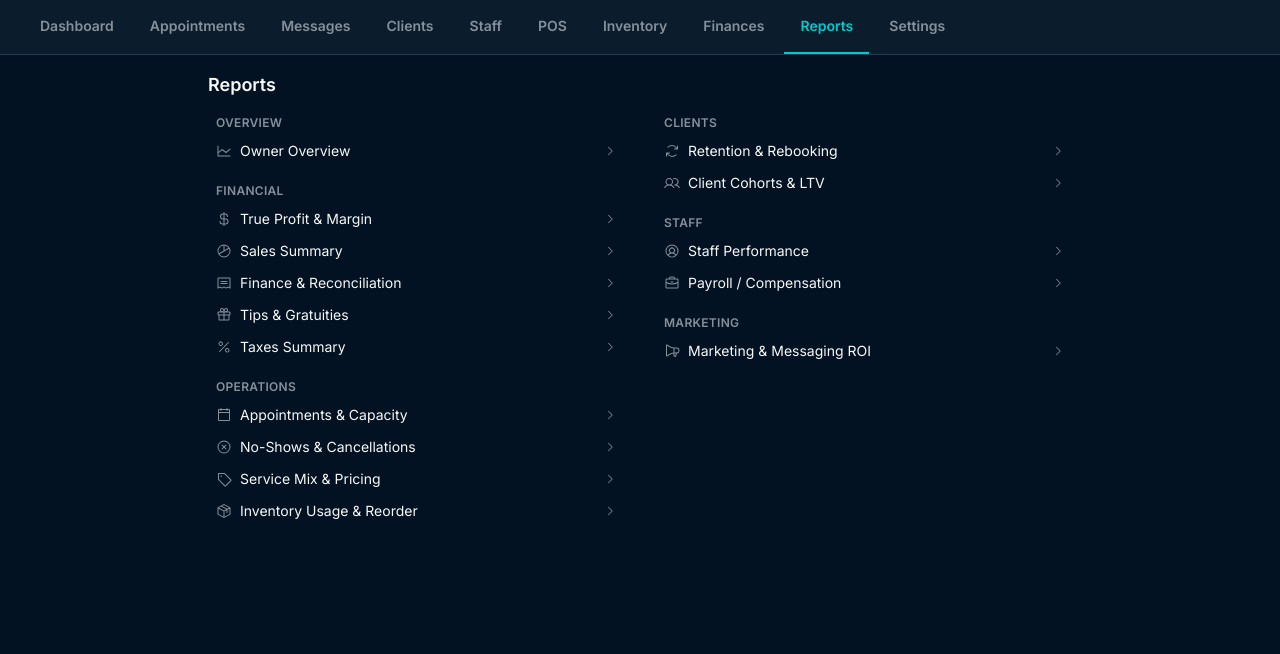
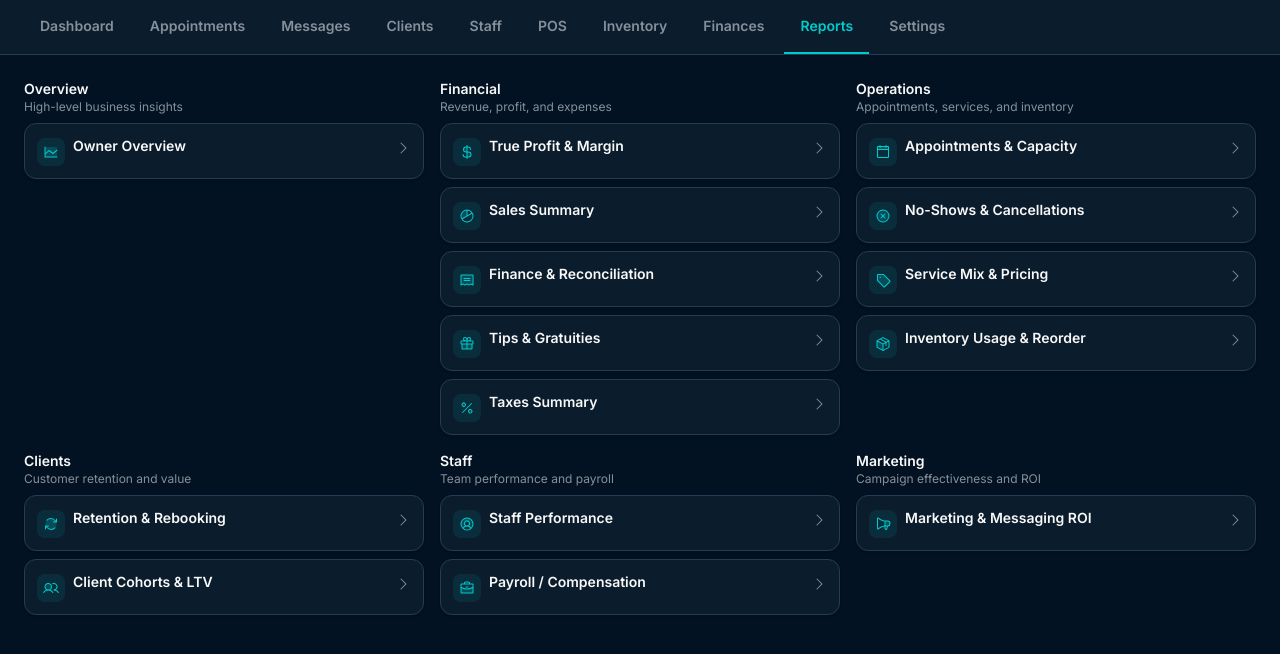
Before and after one commit to JimmysRanch/126, a React (Vite) app: page /reports in a window 1280 px wide. Shown: the top 654 px of the page. Built offline with nearby package versions, Linux system fonts and the light colour scheme.

Commit message:
Generated by Spark: The reports tab landing page does not really look like it fits in this app. Maybe we could add some of these into cards like the rest of the tabs ?

```diff
--- a/src/pages/reports/index.tsx
+++ b/src/pages/reports/index.tsx
@@ -1,6 +1,6 @@
 /**
  * Reports Module - Main Entry Point
- * Clean two-column layout with categories as section headers
+ * Card-based layout organized by category
  */
 
 import { useNavigate, Routes, Route } from 'react-router-dom'
@@ -22,7 +22,8 @@ import {
   Percent,
   CaretRight,
 } from '@phosphor-icons/react'
-import { cn } from '@/lib/utils'
+import { Card } from '@/components/ui/card'
+import { Button } from '@/components/ui/button'
 
 // Import report pages
 import { OwnerOverview } from './pages/OwnerOverview'
@@ -69,58 +70,58 @@ const REPORTS: ReportDefinition[] = [
 ]
 
 const CATEGORIES = [
-  { id: 'overview', name: 'Overview' },
-  { id: 'financial', name: 'Financial' },
-  { id: 'operations', name: 'Operations' },
-  { id: 'clients', name: 'Clients' },
-  { id: 'staff', name: 'Staff' },
-  { id: 'marketing', name: 'Marketing' },
+  { id: 'overview', name: 'Overview', description: 'High-level business insights' },
+  { id: 'financial', name: 'Financial', description: 'Revenue, profit, and expenses' },
+  { id: 'operations', name: 'Operations', description: 'Appointments, services, and inventory' },
+  { id: 'clients', name: 'Clients', description: 'Customer retention and value' },
+  { id: 'staff', name: 'Staff', description: 'Team performance and payroll' },
+  { id: 'marketing', name: 'Marketing', description: 'Campaign effectiveness and ROI' },
 ]
 
-// Report link component
-function ReportLink({ report, navigate }: { report: ReportDefinition; navigate: (path: string) => void }) {
+// Report card component
+function ReportCard({ report, navigate }: { report: ReportDefinition; navigate: (path: string) => void }) {
   const Icon = report.icon
   return (
-    <button
-      onClick={() => navigate(report.path)}
-      onKeyDown={(e) => { if (e.key === 'Enter' || e.key === ' ') navigate(report.path) }}
-      aria-label={`Open ${report.name} report`}
-      className={cn(
-        'w-full flex items-center gap-2 py-1.5 px-2 rounded text-left text-sm',
-        'hover:bg-muted/50 transition-colors',
-        'focus-visible:outline-none focus-visible:ring-2 focus-visible:ring-primary'
-      )}
-    >
-      <Icon size={16} className="shrink-0 text-muted-foreground" />
-      <span className="text-foreground truncate">{report.name}</span>
-      <CaretRight size={12} className="shrink-0 text-muted-foreground ml-auto" />
-    </button>
+    <Card className="p-3 border-border hover:border-primary/50 transition-colors cursor-pointer group" onClick={() => navigate(report.path)}>
+      <div className="flex items-start justify-between gap-2">
+        <div className="flex items-start gap-2 flex-1 min-w-0">
+          <div className="p-1.5 rounded-lg bg-primary/10 text-primary shrink-0 mt-0.5">
+            <Icon size={16} weight="duotone" />
+          </div>
+          <div className="flex-1 min-w-0">
+            <h3 className="text-sm font-semibold text-foreground truncate">{report.name}</h3>
+          </div>
+        </div>
+        <CaretRight size={16} className="shrink-0 text-muted-foreground group-hover:text-primary transition-colors mt-1" />
+      </div>
+    </Card>
   )
 }
 
 // Category section component
 function CategorySection({ category, reports, navigate }: {
-  category: { id: string; name: string }
+  category: { id: string; name: string; description: string }
   reports: ReportDefinition[]
   navigate: (path: string) => void
 }) {
   if (reports.length === 0) return null
 
   return (
-    <div className="mb-4">
-      <h3 className="text-xs font-semibold text-muted-foreground uppercase tracking-wide mb-1 px-2">
-        {category.name}
-      </h3>
+    <div className="space-y-2">
       <div>
+        <h2 className="text-sm font-semibold text-foreground">{category.name}</h2>
+        <p className="text-xs text-muted-foreground">{category.description}</p>
+      </div>
+      <div className="grid grid-cols-1 gap-2">
         {reports.map(report => (
-          <ReportLink key={report.id} report={report} navigate={navigate} />
+          <ReportCard key={report.id} report={report} navigate={navigate} />
         ))}
       </div>
     </div>
   )
 }
 
-// Reports Landing Page - Two-column layout with categories
+// Reports Landing Page - Card-based layout
 function ReportsLanding() {
   const navigate = useNavigate()
 
@@ -130,23 +131,11 @@ function ReportsLanding() {
     reports: REPORTS.filter(r => r.category === cat.id),
   }))
 
-  // Split categories into two columns for balanced layout
-  const leftColumn = groupedReports.slice(0, 3)  // Overview, Financial, Operations
-  const rightColumn = groupedReports.slice(3)    // Clients, Staff, Marketing
-
   return (
-    <div className="bg-background">
-      <div className="max-w-4xl mx-auto px-4 py-4">
-        {/* Simple Header */}
-        <div className="mb-4">
-          <h1 className="text-lg font-semibold text-foreground">Reports</h1>
-        </div>
-
-        {/* Two-column layout */}
-        <div className="grid grid-cols-1 md:grid-cols-2 gap-x-8">
-          {/* Left Column */}
-          <div>
-            {leftColumn.map(({ category, reports }) => (
+    <div className="min-h-screen bg-background text-foreground p-3 md:p-6">
+      <div className="max-w-[1600px] mx-auto space-y-4">
+        <div className="grid grid-cols-1 md:grid-cols-2 lg:grid-cols-3 gap-4">
+          {groupedReports.map(({ category, reports }) => (
             <CategorySection
               key={category.id}
               category={category}
@@ -154,19 +143,6 @@ function ReportsLanding() {
               navigate={navigate}
             />
           ))}
-          </div>
-
-          {/* Right Column */}
-          <div>
-            {rightColumn.map(({ category, reports }) => (
-              <CategorySection
-                key={category.id}
-                category={category}
-                reports={reports}
-                navigate={navigate}
-              />
-            ))}
-          </div>
         </div>
       </div>
     </div>
```
Also changed, not shown: 1 other file (tests, documents, lock files or other folders). Lines whose indentation alone changed are shown as unchanged.
